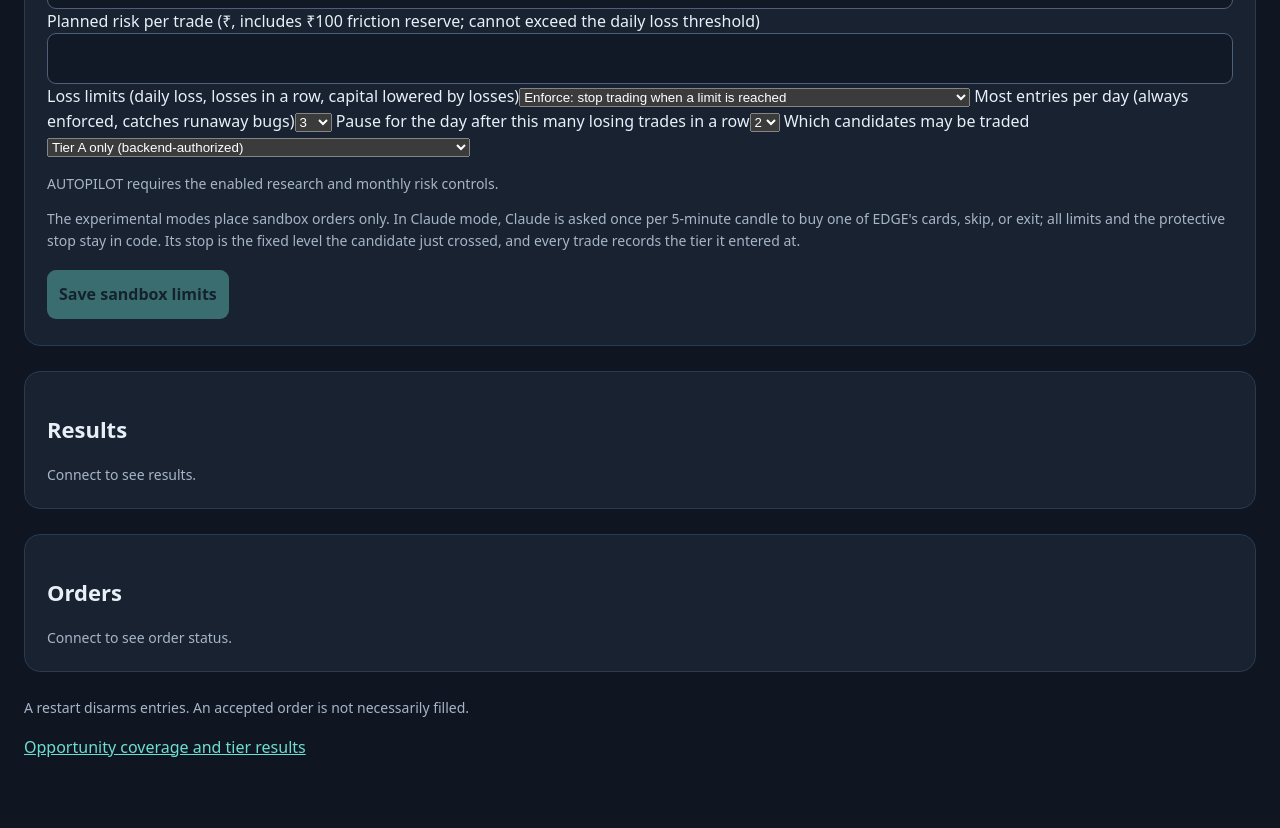
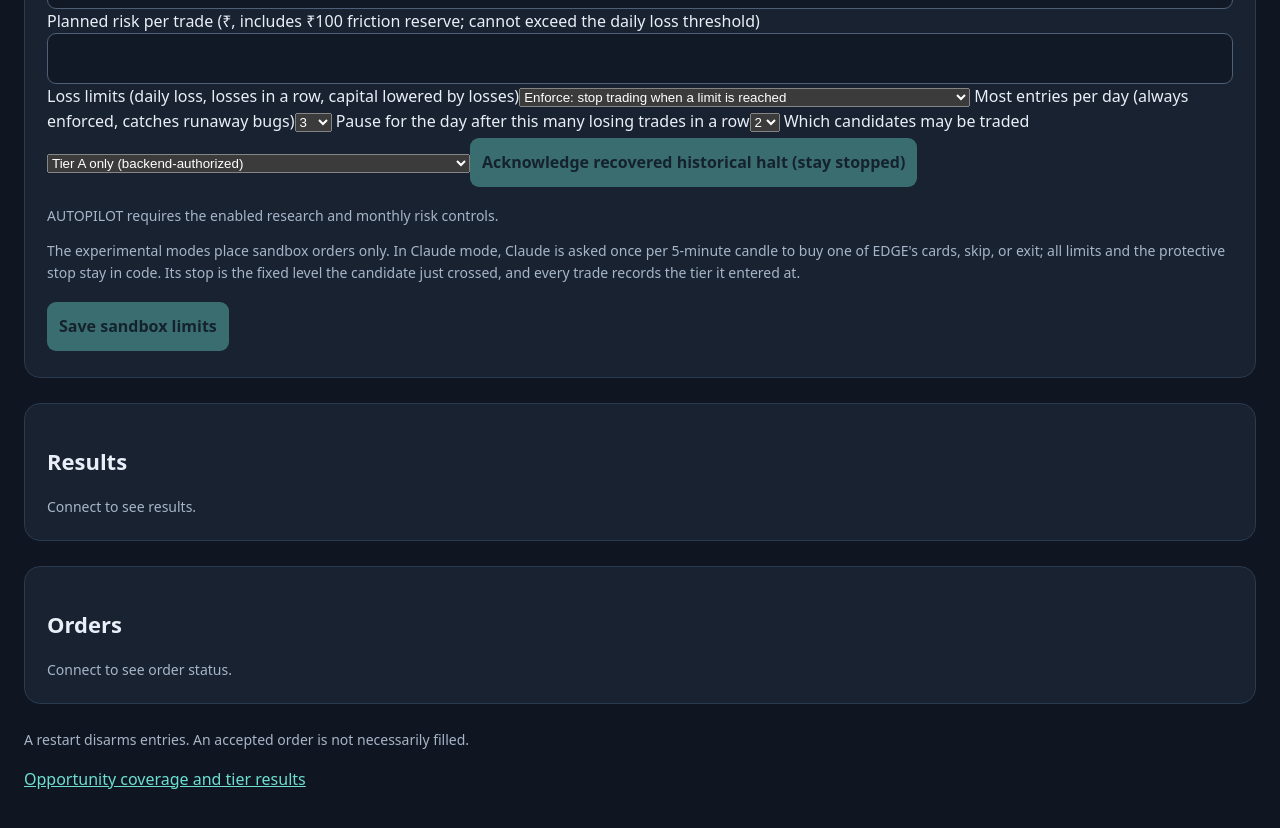
Before and after one commit to bhaumiknaiksi-debug/edge-backend, a website: page src/execution/control.html in a window 1280 px wide. Shown: the part 1000-1828 px from the top of the page. Before the commit the page ends 1800 px from the top, so only its background shows below. Drawn offline with Linux system fonts and the light colour scheme; files that its build step writes are made by us from their sources; no server answers; files whose address does not match are found by name.

Commit message:
Expose historical halt acknowledgement without arming and exit policy status

```diff
--- a/src/execution/control.html
+++ b/src/execution/control.html
@@ -9,7 +9,7 @@
 <label for="limit-mode">Loss limits (daily loss, losses in a row, capital lowered by losses)</label><select id="limit-mode"><option value="ENFORCE">Enforce: stop trading when a limit is reached</option><option value="RECORD_ONLY">Record only (paper): keep trading, note what each limit would have done</option></select>
 <label for="max-trades">Most entries per day (always enforced, catches runaway bugs)</label><select id="max-trades"><option>1</option><option>2</option><option selected>3</option><option>4</option><option>5</option><option>6</option><option>7</option><option>8</option><option>9</option><option>10</option></select>
 <label for="max-losses">Pause for the day after this many losing trades in a row</label><select id="max-losses"><option>1</option><option selected>2</option><option>3</option><option>4</option><option>5</option></select>
-<label for="entry-mode">Which candidates may be traded</label><select id="entry-mode"><option value="AUTHORITATIVE_A_ONLY">Tier A only (backend-authorized)</option><option value="OPENING_RANGE_SHADOW_V1">Any tier, after its fixed opening-range level is crossed (experimental)</option><option value="CLAUDE_DECIDES_V1">Claude decides from EDGE's cards (experimental, needs API key)</option><option id="autopilot-option" value="AUTOPILOT_PAPER_V1" disabled>AUTOPILOT V1 — IMPULSE + REAPER (paper experiment)</option></select><p id="autopilot-line" class="muted">AUTOPILOT requires the enabled research and monthly risk controls.</p>
+<label for="entry-mode">Which candidates may be traded</label><select id="entry-mode"><option value="AUTHORITATIVE_A_ONLY">Tier A only (backend-authorized)</option><option value="OPENING_RANGE_SHADOW_V1">Any tier, after its fixed opening-range level is crossed (experimental)</option><option value="CLAUDE_DECIDES_V1">Claude decides from EDGE's cards (experimental, needs API key)</option><option id="autopilot-option" value="AUTOPILOT_PAPER_V1" disabled>AUTOPILOT V1 — IMPULSE + REAPER (paper experiment)</option></select><button id="ack-halt" disabled>Acknowledge recovered historical halt (stay stopped)</button><p id="autopilot-line" class="muted">AUTOPILOT requires the enabled research and monthly risk controls.</p>
 <p id="advisor-line" class="muted"></p><p class="muted">The experimental modes place sandbox orders only. In Claude mode, Claude is asked once per 5-minute candle to buy one of EDGE's cards, skip, or exit; all limits and the protective stop stay in code. Its stop is the fixed level the candidate just crossed, and every trade records the tier it entered at.</p>
 <p id="goal-ratio" class="muted"></p><button id="save-policy" disabled>Save sandbox limits</button></section>
 <section><h2>Results</h2><div id="tier-summary" class="muted">Connect to see results.</div></section>
```
